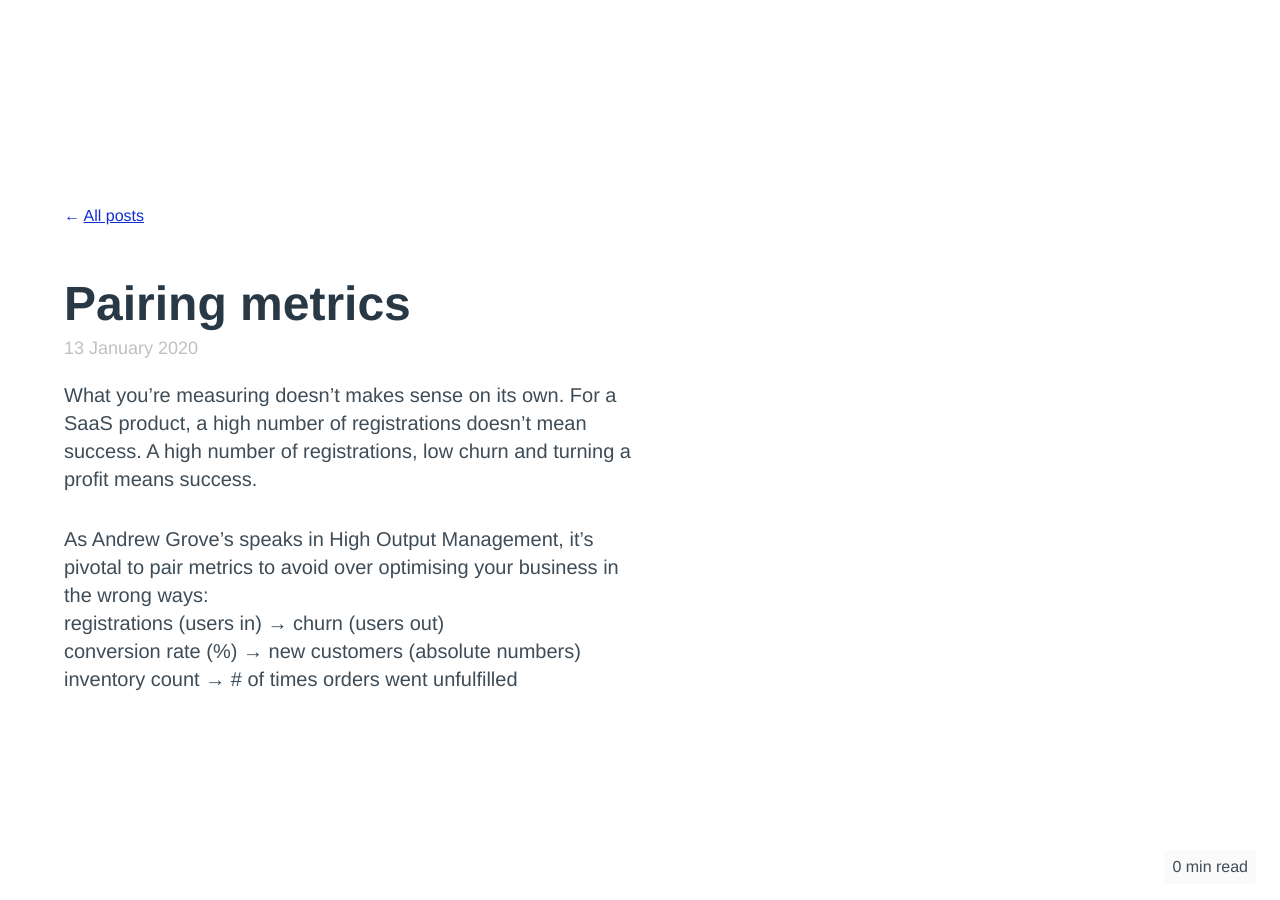
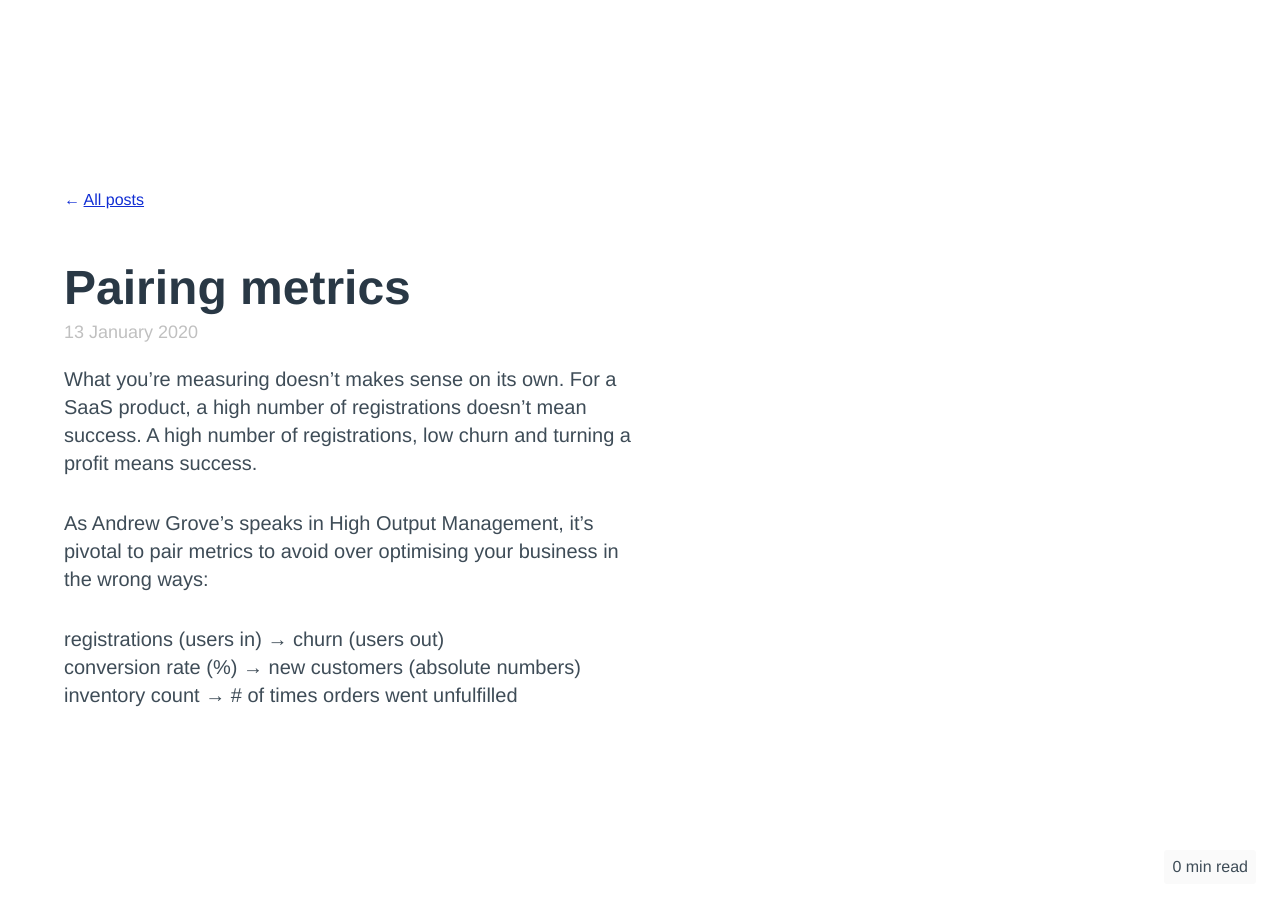
Before and after one commit to rdjpalmer/portfolio, a Jekyll site: the page built from _posts/2020-01-13-pairing-metrics.md, in a window 1280 px wide. Built offline with Jekyll 4.4.1, drawn with Linux system fonts in a browser that asks for light colours.

Commit message:
Add margin-top to lists

```diff
--- a/css/styles.css
+++ b/css/styles.css
@@ -99,7 +99,8 @@
   margin-top: 1rem;
 }
 
-p + p {
+p + p,
+p + ul {
   margin-top: 2rem;
 }
 
```
